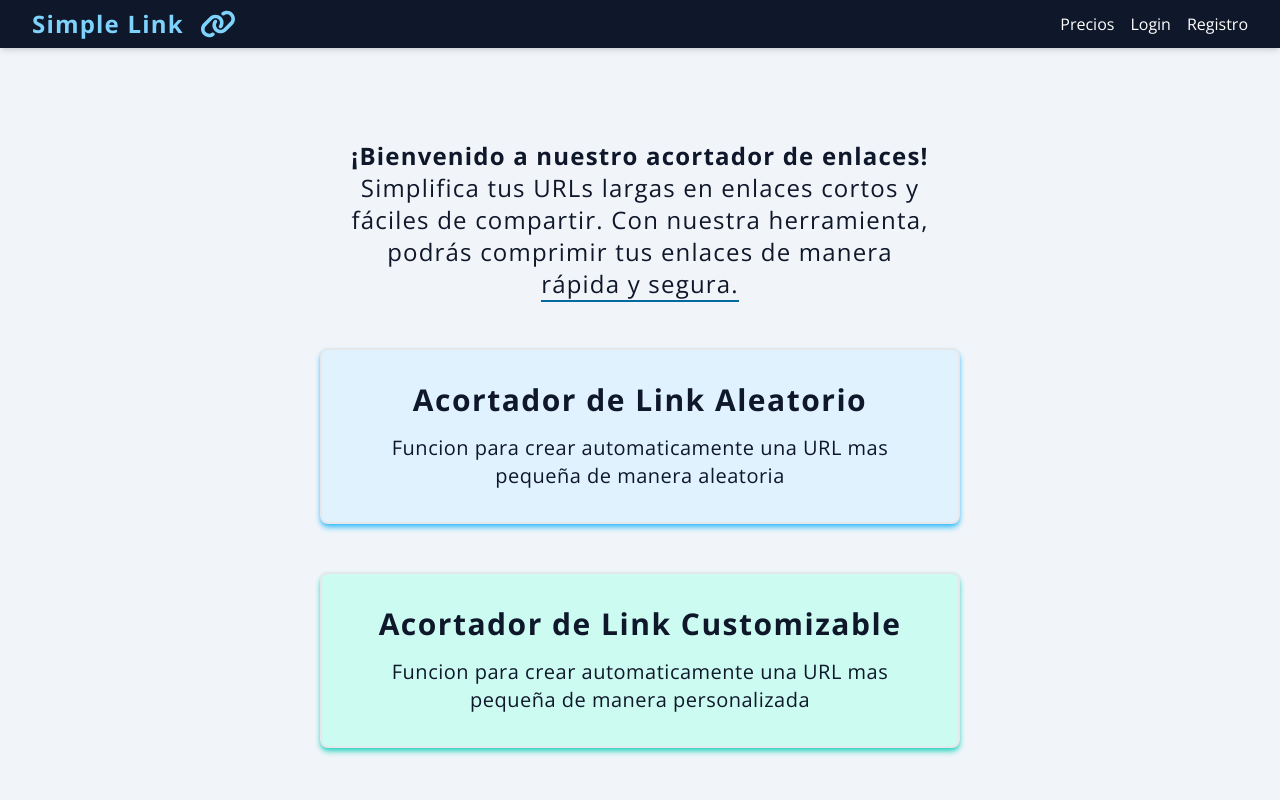
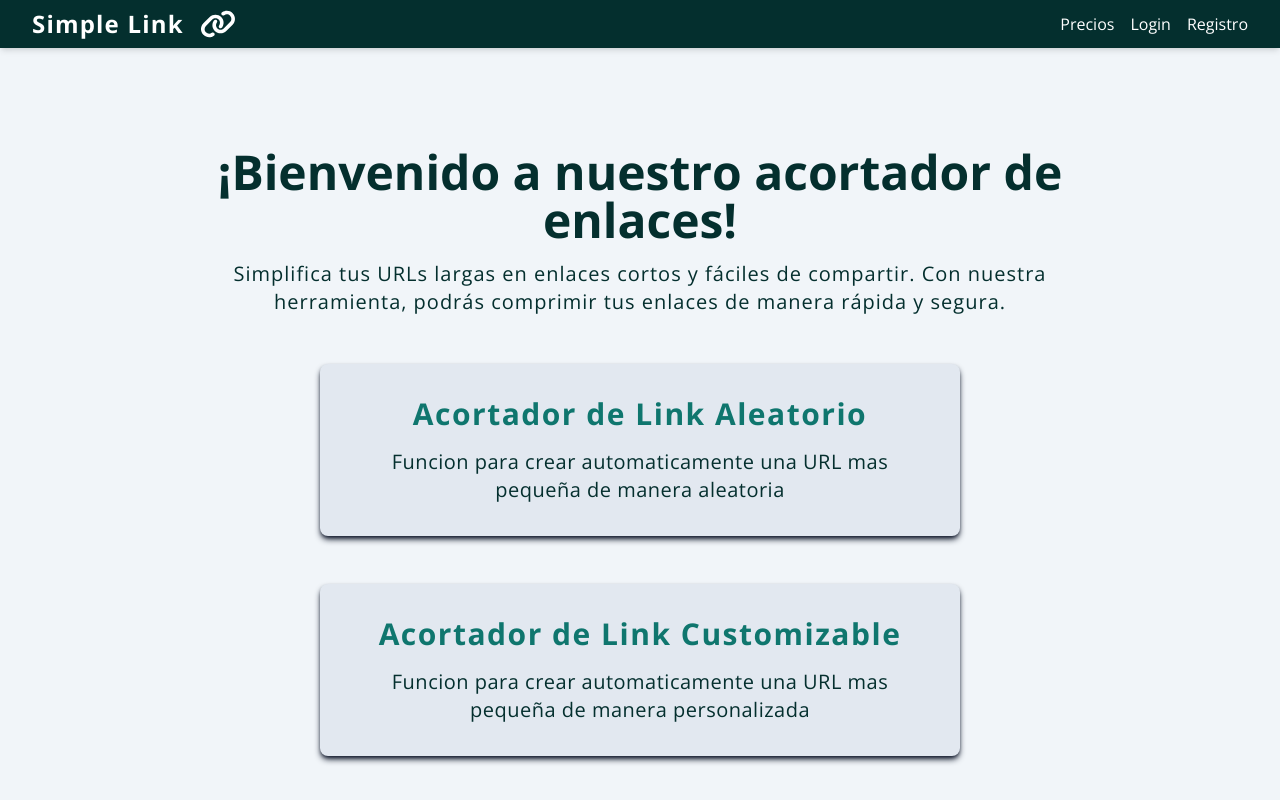
Before and after one commit to CristianMozetich/Url-Shortener, a Next.js app in the folder frontend/: page / in a window 1280 px wide. Shown: the top 800 px of the page. Built offline with nearby package versions, Linux system fonts and the light colour scheme.

Commit message:
custom url con registro

```diff
--- a/frontend/src/app/components/LoginForm/fetchLogin.js
+++ b/frontend/src/app/components/LoginForm/fetchLogin.js
@@ -4,7 +4,7 @@ import { context } from "@/app/context/ContextProvider";
 import { useContext } from "react";
 export const FetchLogin = () => {
   const router = useRouter();
-  const { decodeToken } = useContext(context);
+  const { decodeToken, setUserId } = useContext(context);
   const handlesubmit = async (e) => {
     e.preventDefault();
 
@@ -26,6 +26,8 @@ export const FetchLogin = () => {
       const datos = await response.json();
       const decodeDatos = decodeToken(datos.token)
       console.log(decodeDatos);
+      setUserId(decodeDatos.user._id);
+      console.log(decodeDatos.user._id)
       e.target.reset();
       router.push("/");
     }
--- a/frontend/src/app/components/NavBar/NavBar.jsx
+++ b/frontend/src/app/components/NavBar/NavBar.jsx
@@ -4,11 +4,11 @@ import Link from "next/link";
 const NavBar = () => {
   return (
     <>
-      <div className="flex justify-between bg-slate-900 text-white shadow-md">
+      <div className="flex justify-between bg-teal-950 text-white shadow-md">
         <div className="flex">
           <Link
             href={"/"}
-            className="font-bold hover:text-white text-sky-300 transition-all flex gap-4 text-2xl text-center m-2 ml-8 tracking-wider"
+            className="font-bold hover:text-white  transition-all flex gap-4 text-2xl text-center m-2 ml-8 tracking-wider"
           >
             Simple Link
             <svg
--- a/frontend/src/app/components/footer/Footer.jsx
+++ b/frontend/src/app/components/footer/Footer.jsx
@@ -4,7 +4,7 @@ import Link from "next/link";
 
 const Footer = () => {
   return (
-    <footer className="w-full bg-slate-950 text-white">
+    <footer className="w-full bg-teal-950 text-white">
       <div className="flex justify-center items-center gap-4 p-6">
         <span className="font-bold text-2xl">Simple Link</span>
         <Image
--- a/frontend/src/app/components/info/Info.jsx
+++ b/frontend/src/app/components/info/Info.jsx
@@ -7,9 +7,9 @@ const Info = () => {
     <>
       <div className="flex flex-wrap flex-col h-screen justify-center items-center">
         <Menu />
-        <div className="flex-col w-1/2 mb-8 m-34 flex flex-wrap items-center border-2 border-solid bg-sky-100  p-6 rounded-lg shadow-md shadow-sky-400">
+        <div className="flex-col w-1/2 mb-8 m-34 flex flex-wrap items-center  bg-slate-200  p-6 rounded-lg shadow-md shadow-slate-900">
           <Link
-            className="text-3xl p-2 text-center font-bold tracking-wider hover:translate-x-1 transition-all hover:text-sky-800"
+            className="text-3xl p-2 text-center font-bold tracking-wider hover:translate-x-1 transition-all text-teal-700"
             href={"/pages/urlform"}
           >
             Acortador de Link Aleatorio
@@ -19,9 +19,9 @@ const Info = () => {
             aleatoria
           </p>
         </div>
-        <div className="shadow-teal-400 flex-col w-1/2 mb-8 flex-wrap flex items-center m-4 border-2 border-solid p-6 bg-teal-100 rounded-lg shadow-md">
+        <div className="shadow-slate-900 flex-col w-1/2 mb-8 flex-wrap flex items-center m-4  p-6 bg-slate-200 rounded-lg shadow-md">
           <Link
-            className="text-3xl font-bold text-center tracking-wider p-2 hover:translate-x-1 transition-all hover:text-teal-800"
+            className="text-3xl font-bold text-center tracking-wider p-2 hover:translate-x-1 transition-all text-teal-700"
             href={"/pages/customurl"}
           >
             Acortador de Link Customizable
--- a/frontend/src/app/components/menu/Menu.jsx
+++ b/frontend/src/app/components/menu/Menu.jsx
@@ -2,12 +2,15 @@ import React from "react";
 
 const Menu = () => {
   return (
-    <div className="w-1/2 mb-6 p-6">
-      <p className="text-2xl tracking-wider">
-        <span className="font-semibold">¡Bienvenido a nuestro acortador de enlaces!</span> Simplifica tus URLs largas
-        en enlaces cortos y fáciles de compartir. Con nuestra herramienta,
-        podrás comprimir tus enlaces de manera <span className="border-b-2 border-solid border-sky-700">rápida y segura.</span>
-      </p>
+    <div className="w-3/4 mb-6 p-6 flex flex-col">
+      <span className="font-semibold text-5xl m-2 p-2">
+        ¡Bienvenido a nuestro acortador de enlaces!
+      </span>
+        <span className="text-xl tracking-wider">
+          Simplifica tus URLs largas en enlaces cortos y fáciles de compartir.
+          Con nuestra herramienta, podrás comprimir tus enlaces de manera rápida
+          y segura.
+        </span>
     </div>
   );
 };
--- a/frontend/src/app/context/ContextProvider.jsx
+++ b/frontend/src/app/context/ContextProvider.jsx
@@ -19,7 +19,7 @@ export default function ContextProvider({ children }) {
     }
 
     return (
-        <context.Provider value={{ userId, decodeToken }}>
+        <context.Provider value={{ userId, decodeToken, setUserId }}>
             {children}
         </context.Provider>
     )
--- a/frontend/src/app/globals.css
+++ b/frontend/src/app/globals.css
@@ -4,6 +4,6 @@
 
 @layer base {
     body {
-        @apply bg-slate-100 text-slate-900;
+        @apply bg-slate-100 text-teal-950;
     }
 }
--- a/frontend/src/app/pages/customurl/page.jsx
+++ b/frontend/src/app/pages/customurl/page.jsx
@@ -1,11 +1,13 @@
 "use client";
 import { useState, useRef } from "react";
 import Link from "next/link";
-
+import { useContext } from "react";
+import { context } from "@/app/context/ContextProvider";
 export default function CustomUrl() {
   const urlRef = useRef();
   const customNameRef = useRef();
   const [customUrl, setCustomUrl] = useState("");
+  const { userId } = useContext(context);
 
   const handleSubmit = async (e) => {
     e.preventDefault();
@@ -18,7 +20,7 @@ export default function CustomUrl() {
       headers: {
         "Content-Type": "application/json",
       },
-      body: JSON.stringify({ url, customName }),
+      body: JSON.stringify({ url, customName, userId }),
     })
       .then((res) => res.json())
       .then((data) => {
@@ -27,6 +29,7 @@ export default function CustomUrl() {
         customNameRef.current.value = "";
       });
     console.log(customUrl);
+
   };
 
   return (
--- a/frontend/src/app/pages/urlform/page.jsx
+++ b/frontend/src/app/pages/urlform/page.jsx
@@ -1,6 +1,7 @@
 "use client";
 import Link from "next/link";
 import { useState, useRef } from "react";
+
 export default function UrlForm() {
   const inputRef = useRef();
   const [shortUrl, setShortUrl] = useState("");
@@ -15,7 +16,7 @@ export default function UrlForm() {
       headers: {
         "Content-Type": "application/json",
       },
-      body: JSON.stringify({ url, userId }),
+      body: JSON.stringify({ url }),
     })
       .then((res) => res.json())
       .then((data) => {
```
